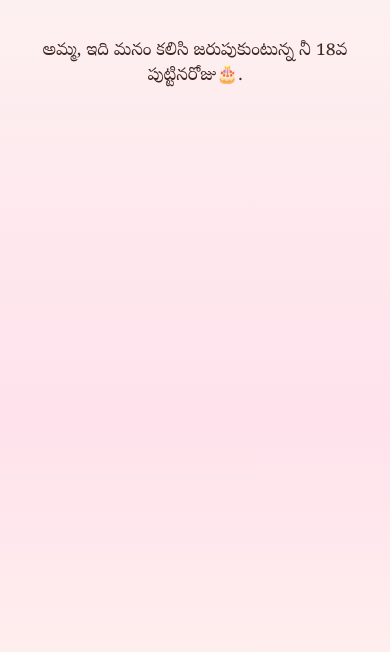
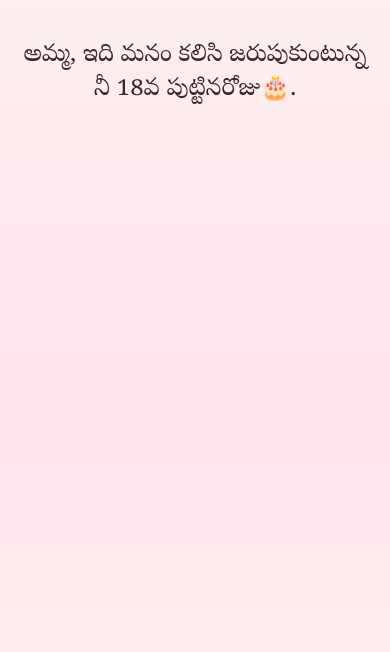
Before and after one commit to Curiuskrish/hbd_amma, a plain HTML site: page index.html in a window 390 px wide. Both pictures are taken after a click on the button "వంశీ". Drawn offline with nearby package versions, Linux system fonts and the light colour scheme.

Commit message:
Update index.html

```diff
--- a/index.html
+++ b/index.html
@@ -72,7 +72,7 @@
 
     .line {
       opacity: 0;
-      font-size: clamp(1.1rem, 4vw, 1.8rem);
+      font-size: clamp(1.5rem, 4vw, 1.8rem);
       margin: 1.5rem 0;
       transition: opacity 1s ease;
     }
```
